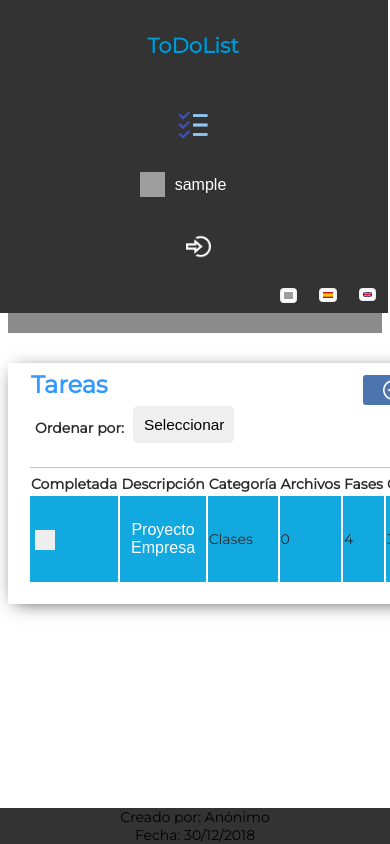
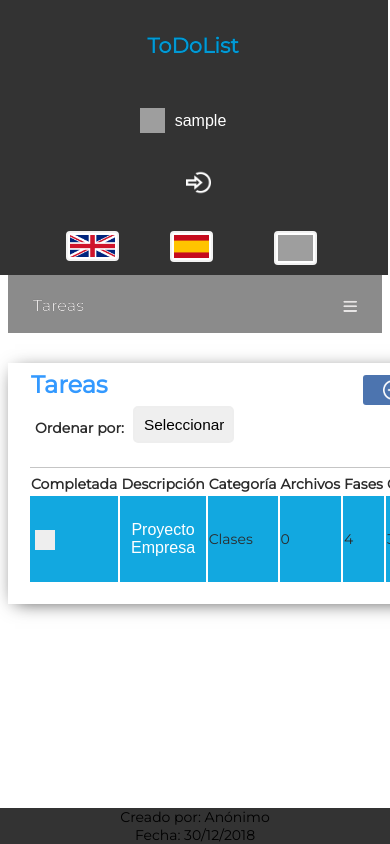
Before and after one commit to olista94/ToDoList, a PHP site: page /Controllers/Tareas_Controller.php in a window 390 px wide; the page is wider, and only the part inside the window is pictured. Run offline with PHP 8.4, Linux system fonts and the light colour scheme; the visitor is signed in with stand-in values (Sample User, id 1); data comes from the database, SQL or seed files in the repository; data that the repository does not hold is empty; grey boxes are pictures that could not be loaded.

Commit message:
Banderitas responsive

```diff
--- a/Views/Header.php
+++ b/Views/Header.php
@@ -46,7 +46,7 @@
 				<a><h2><?php echo $strings['ToDoList']; ?></h2></a>
 			</div>
 
-			<a><button class="logo"></button></a>
+			<a class="alogo"><button class="logo"></button></a>
 
 			<div class="topnav-right">
 
@@ -75,20 +75,15 @@
 					<input type="hidden" name='idioma' value="ENGLISH">
 					<input type="image" src="../img/uk.png"  width="45px">
 				</form>
-				</div>
-				<div class="flags1" >
 				<form name='idioma' action="../Functions/CambioIdioma.php" method="POST" style="display: inline-block; margin:0; padding:0;">
 					<input type="hidden" name='idioma' value="SPANISH" >
 					<input type="image"  src="../img/spain.png"  width="35px" >
 				</form>
-				</div>
-				<div class="flags1" >
 				<form name='idioma' action="../Functions/CambioIdioma.php" method="POST" style="display: inline-block; margin:0; padding:0;">
 					<input type="hidden" name='idioma' value="GALLAECIAN" >
 					<input type="image"  src="../img/galicia.png" width="35px">
 				</form>
 			</div>
-		</div>
 
 	</div>
 
@@ -127,7 +122,7 @@
 				<a><h2><?php echo $strings['ToDoList']; ?></h2></a>
 			</div>
 
-			<a><button class="logo"></button></a>
+			<a class="alogo"><button class="logo"></button></a>
 
 			<div class="topnav-right">
 			<form name='idiomaform' action="../Functions/CambioIdioma.php" method="post" style="display: contents;">
--- a/Views/style.css
+++ b/Views/style.css
@@ -4,11 +4,15 @@
 */
 
 .flags1{
-		display:flex;
+		display:inline-flex;
 		float:right;
 		padding:10px;
-		width:5%;
-	}
+    width: auto;
+}
+
+.flags1 form{
+  box-shadow: none;
+}
 
 body {
   font-family: 'Montserrat', sans-serif, 'Arial', sans-serif !important;
@@ -61,6 +65,12 @@
 
 /* Responsive navigation menu (for mobile devices) */
 @media screen and (max-width: 680px) {
+
+
+  .alogo{
+    display: none !important;
+  }
+
   .topnav a, .topnav-right {
     float: none;
     display: block;
@@ -72,6 +82,11 @@
     left: 0;
     transform: none;
   }
+
+  .flags1{
+    width: 80%;
+  }
+
 }
 
 /********* Menu *********/
@@ -151,7 +166,7 @@
 
 @media screen and (max-width: 680px) {
   input {
-      width: 100%;
+      /*width: 100%;*/
       margin-top: 0;
   }
 }
@@ -248,7 +263,8 @@
 	padding:2px;
 	border:2px solid #f2f2f2;
 	border-radius:4px;
-	background-color:#fff;
+  background-color:#fff;
+  margin-top: 7;
 
 	font-size:16px;
 }
```
